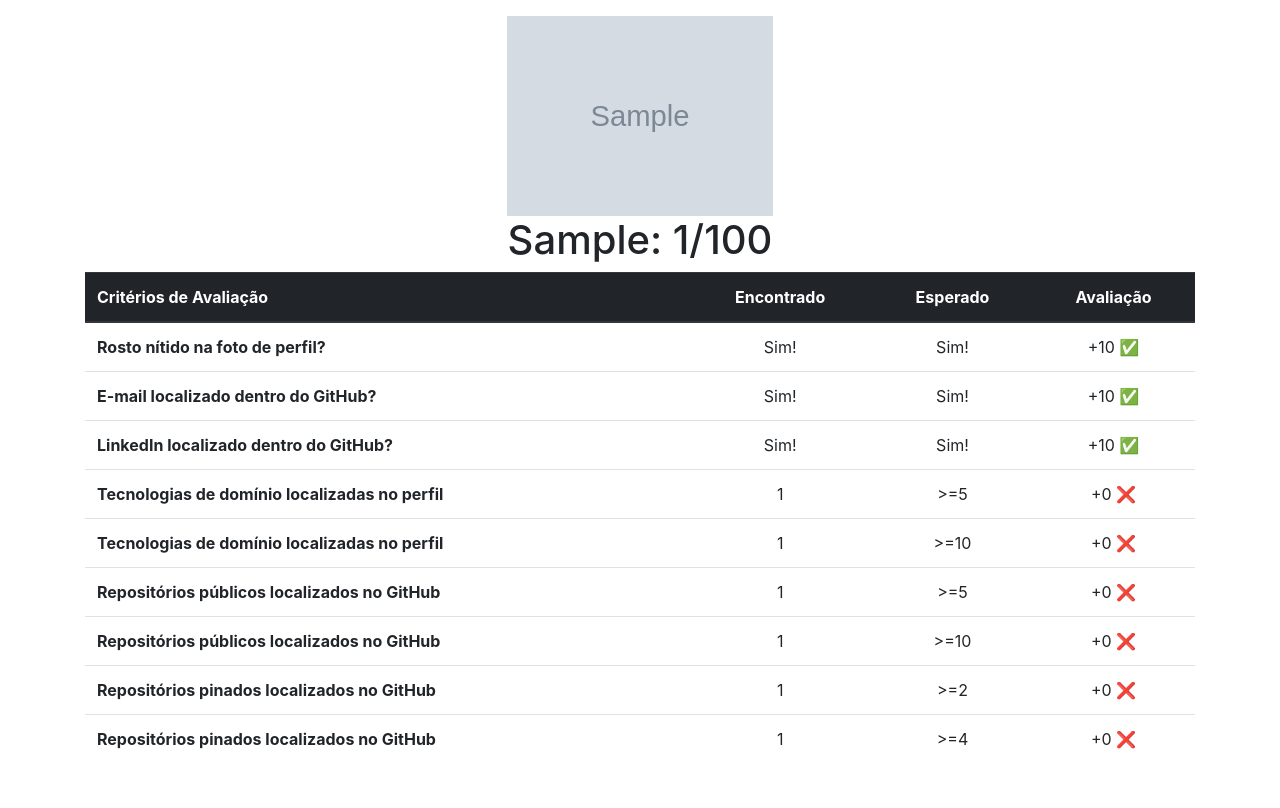
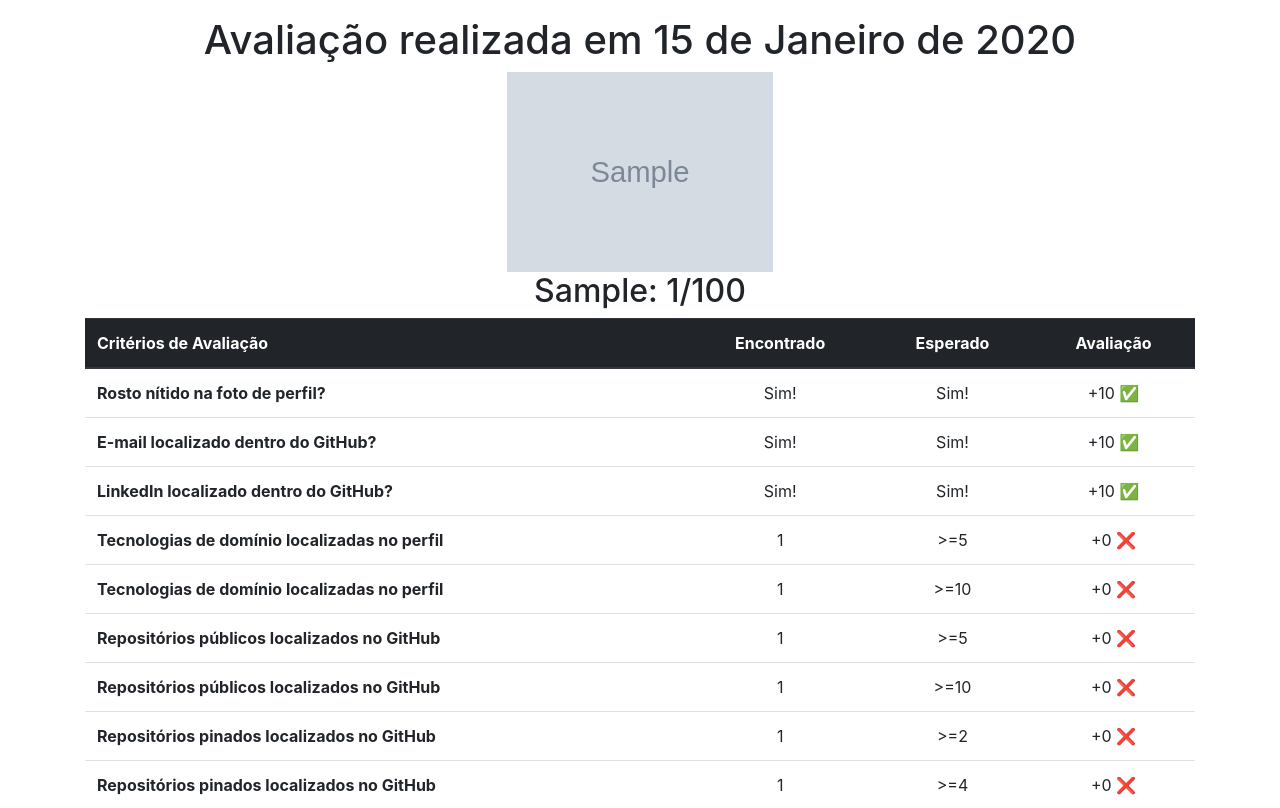
Before and after one commit to felipmartins/github-profile-evaluator, a Django app: page /1 in a window 1280 px wide. Shown: the top 808 px of the page. Run offline with Django 4.2, Linux system fonts and the light colour scheme; tables that the repository leaves empty hold one stand-in row (values such as "Sample post"); grey boxes marked "Sample" are stand-in pictures; some libraries are stand-ins or nearby versions.

Commit message:
add date to template

```diff
--- a/evaluator/templates/evaluation.html
+++ b/evaluator/templates/evaluation.html
@@ -13,8 +13,9 @@
 
     <div class="container g-3 py-3">
         <div class="container text-center">
-        <img src="{% static evaluation.github_profile_image %}" alt="GitHub Profile Picture" height="200">
-        <h1> {{ evaluation }} </h1>
+            <h1> Avaliação realizada em {{ evaluation.evaluation_date }} </h1>
+            <img src="{% static evaluation.github_profile_image %}" alt="GitHub Profile Picture" height="200">
+            <h2> {{ evaluation }} </h1>
         </div>
         <table class="table g-3 py-3">
             <thead class="thead-dark text-center">
```
